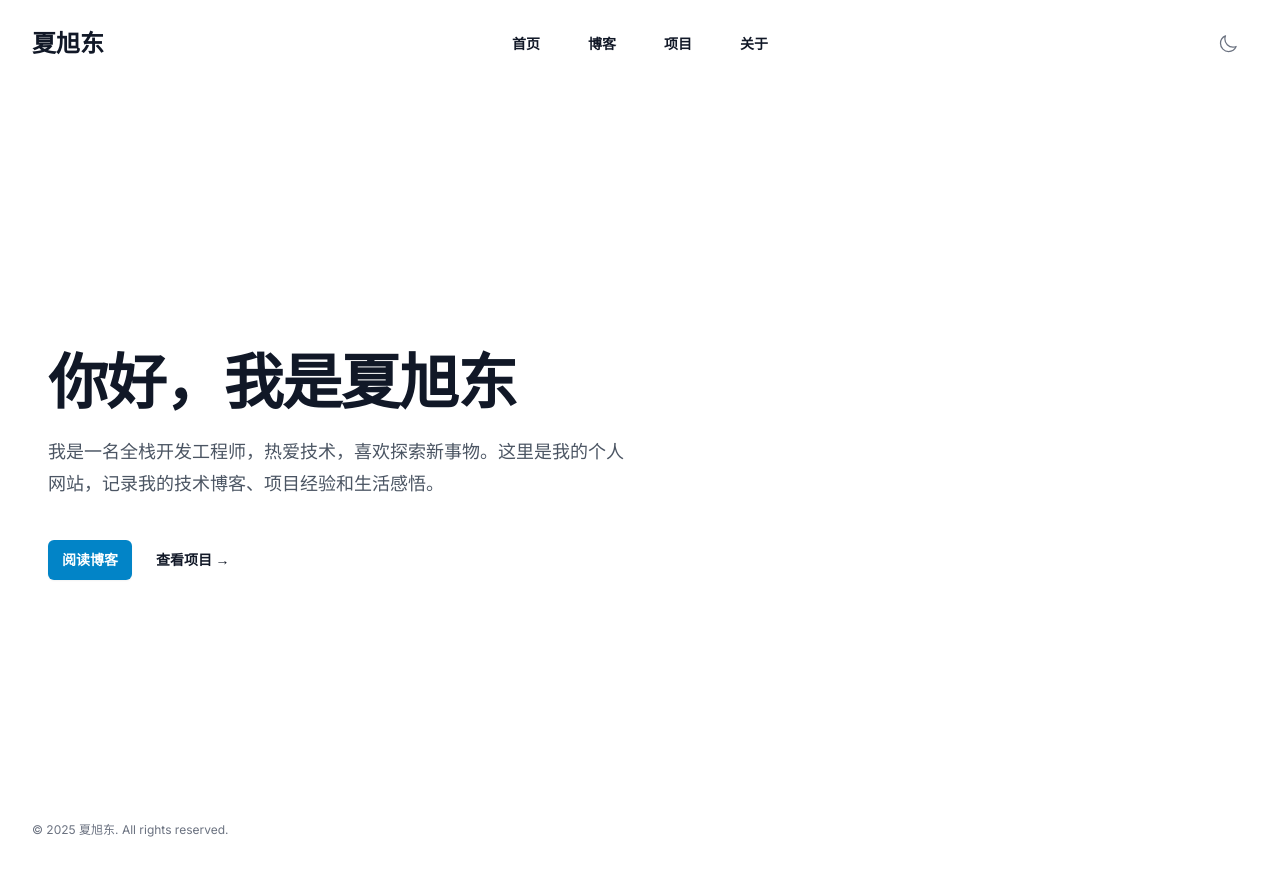
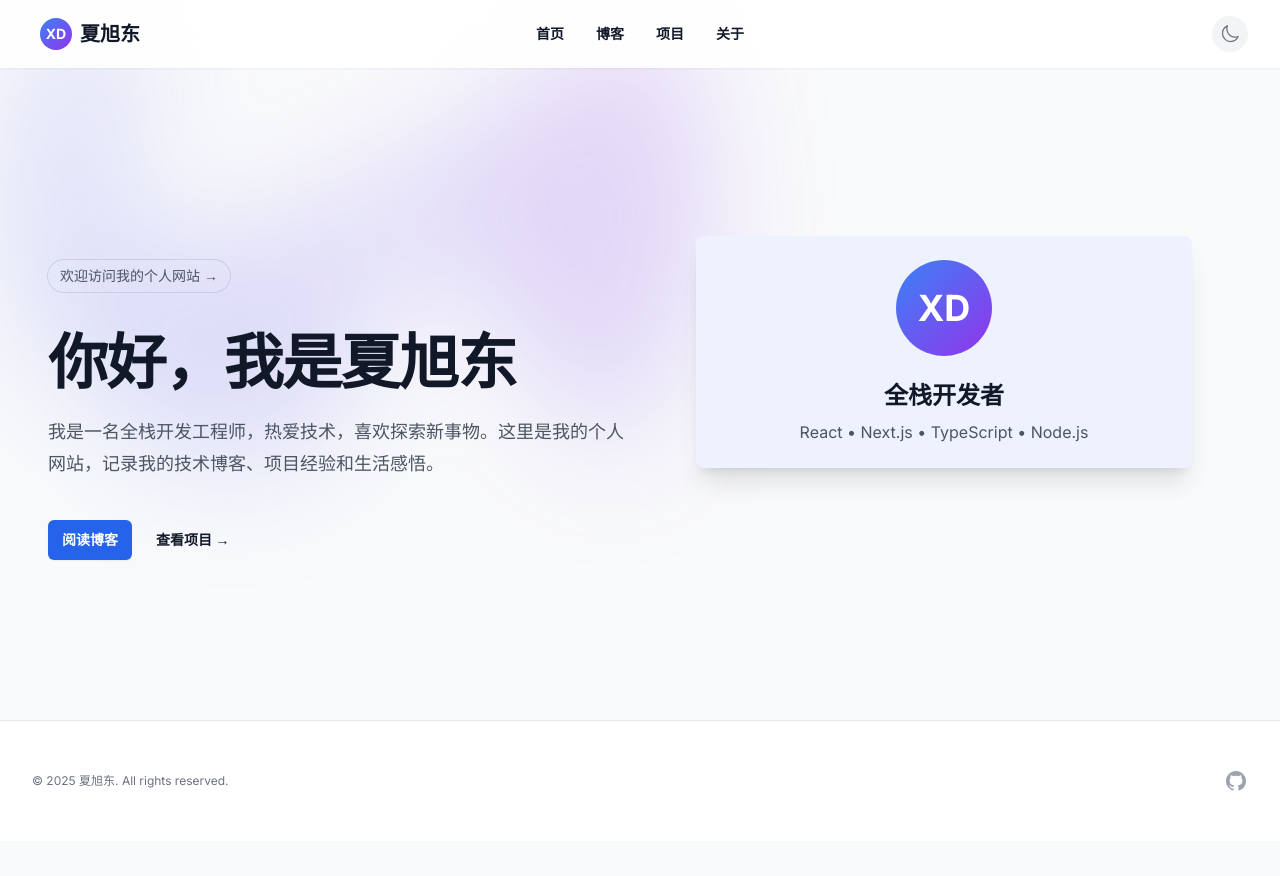
Before and after one commit to xxd-x86/xxd_web, a Next.js app: page / in a window 1280 px wide. Shown: the top 876 px of the page. After the commit the page ends 841 px from the top, so only its background shows below. Built offline with nearby package versions, Linux system fonts and the light colour scheme.

Commit message:
美化界面设计，提升视觉体验

```diff
--- a/src/app/globals.css
+++ b/src/app/globals.css
@@ -3,26 +3,58 @@
 @tailwind utilities;
 
 :root {
-  --background: #ffffff;
-  --foreground: #171717;
+  --primary-color: #3b82f6;
+  --primary-dark: #2563eb;
+  --background-light: #ffffff;
+  --foreground-light: #171717;
+  --background-dark: #111827;
+  --foreground-dark: #f3f4f6;
 }
 
-@theme inline {
-  --color-background: var(--background);
-  --color-foreground: var(--foreground);
-  --font-sans: var(--font-geist-sans);
-  --font-mono: var(--font-geist-mono);
+.dark {
+  --background: var(--background-dark);
+  --foreground: var(--foreground-dark);
 }
 
-@media (prefers-color-scheme: dark) {
-  :root {
-    --background: #0a0a0a;
-    --foreground: #ededed;
-  }
+html {
+  scroll-behavior: smooth;
 }
 
 body {
-  background: var(--background);
-  color: var(--foreground);
-  font-family: Arial, Helvetica, sans-serif;
+  @apply bg-gray-50 dark:bg-gray-900 text-gray-900 dark:text-gray-100;
+  font-family: 'Inter', system-ui, -apple-system, sans-serif;
+  -webkit-font-smoothing: antialiased;
 }
+
+/* 美化卡片元素 */
+.card {
+  @apply bg-white dark:bg-gray-800 rounded-lg shadow-md transition-all duration-200 hover:shadow-lg;
+}
+
+/* 按钮样式 */
+.btn-primary {
+  @apply bg-blue-600 hover:bg-blue-700 text-white font-medium py-2 px-4 rounded-md transition-colors duration-200;
+}
+
+/* 标题样式 */
+h1, h2, h3, h4 {
+  @apply font-bold;
+}
+
+h1 {
+  @apply text-3xl sm:text-4xl md:text-5xl;
+}
+
+h2 {
+  @apply text-2xl sm:text-3xl;
+}
+
+/* 改进链接样式 */
+a {
+  @apply text-blue-600 dark:text-blue-400 hover:underline;
+}
+
+/* 美化导航栏 */
+nav a {
+  @apply no-underline hover:text-blue-600 dark:hover:text-blue-400;
+}
--- a/src/app/page.tsx
+++ b/src/app/page.tsx
@@ -1,10 +1,20 @@
+import Image from 'next/image'
 import Link from 'next/link'
 
 export default function Home() {
   return (
-    <div className="relative isolate overflow-hidden">
-      <div className="mx-auto max-w-7xl px-6 pb-24 pt-10 sm:pb-32 lg:flex lg:px-8 lg:py-40">
+    <div className="relative isolate">
+      {/* 装饰背景 */}
+      <div className="absolute inset-x-0 -top-40 -z-10 transform-gpu overflow-hidden blur-3xl sm:-top-80" aria-hidden="true">
+        <div className="relative left-[calc(50%-11rem)] aspect-[1155/678] w-[36.125rem] -translate-x-1/2 rotate-[30deg] bg-gradient-to-tr from-blue-500 to-purple-600 opacity-20 sm:left-[calc(50%-30rem)] sm:w-[72.1875rem]" style={{ clipPath: 'polygon(74.1% 44.1%, 100% 61.6%, 97.5% 26.9%, 85.5% 0.1%, 80.7% 2%, 72.5% 32.5%, 60.2% 62.4%, 52.4% 68.1%, 47.5% 58.3%, 45.2% 34.5%, 27.5% 76.7%, 0.1% 64.9%, 17.9% 100%, 27.6% 76.8%, 76.1% 97.7%, 74.1% 44.1%)' }}></div>
+      </div>
+      <div className="mx-auto max-w-7xl px-6 py-16 sm:py-24 lg:flex lg:px-8 lg:py-32">
         <div className="mx-auto max-w-2xl flex-shrink-0 lg:mx-0 lg:max-w-xl lg:pt-8">
+          <div className="flex">
+            <div className="relative rounded-full px-3 py-1 text-sm leading-6 text-gray-600 dark:text-gray-300 ring-1 ring-gray-900/10 dark:ring-gray-700 hover:ring-gray-900/20 dark:hover:ring-gray-500">
+              欢迎访问我的个人网站 <span aria-hidden="true">&rarr;</span>
+            </div>
+          </div>
           <h1 className="mt-10 text-4xl font-bold tracking-tight text-gray-900 dark:text-white sm:text-6xl">
             你好，我是夏旭东
           </h1>
@@ -14,7 +24,7 @@ export default function Home() {
           <div className="mt-10 flex items-center gap-x-6">
             <Link
               href="/blog"
-              className="rounded-md bg-primary-600 px-3.5 py-2.5 text-sm font-semibold text-white shadow-sm hover:bg-primary-500 focus-visible:outline focus-visible:outline-2 focus-visible:outline-offset-2 focus-visible:outline-primary-600"
+              className="rounded-md bg-blue-600 px-3.5 py-2.5 text-sm font-semibold text-white shadow-sm hover:bg-blue-500 focus-visible:outline focus-visible:outline-2 focus-visible:outline-offset-2 focus-visible:outline-blue-600 transition-colors"
             >
               阅读博客
             </Link>
@@ -23,6 +33,23 @@ export default function Home() {
             </Link>
           </div>
         </div>
+        <div className="mx-auto mt-16 flex max-w-2xl sm:mt-24 lg:ml-10 lg:mt-0 lg:mr-0 lg:max-w-none lg:flex-none xl:ml-16">
+          <div className="max-w-3xl flex-none sm:max-w-5xl lg:max-w-none">
+            <div className="rounded-xl bg-white/5 p-2 ring-1 ring-inset ring-white/10 dark:ring-gray-700 lg:rounded-2xl">
+              <div className="aspect-w-16 aspect-h-9 w-[31rem] bg-indigo-50 dark:bg-gray-800 rounded-lg shadow-xl overflow-hidden">
+                <div className="h-full w-full p-6 flex flex-col justify-center items-center">
+                  <div className="h-24 w-24 rounded-full bg-gradient-to-br from-blue-500 to-purple-600 flex items-center justify-center text-white text-4xl font-bold mb-6">
+                    XD
+                  </div>
+                  <h2 className="text-2xl font-bold mb-2 text-gray-900 dark:text-white">全栈开发者</h2>
+                  <p className="text-gray-600 dark:text-gray-300 text-center">
+                    React • Next.js • TypeScript • Node.js
+                  </p>
+                </div>
+              </div>
+            </div>
+          </div>
+        </div>
       </div>
     </div>
   )
--- a/src/components/Footer.tsx
+++ b/src/components/Footer.tsx
@@ -1,10 +1,20 @@
 export default function Footer() {
+  const currentYear = new Date().getFullYear();
+
   return (
-    <footer className="bg-white dark:bg-gray-900">
+    <footer className="bg-white dark:bg-gray-900 border-t border-gray-200 dark:border-gray-800">
       <div className="mx-auto max-w-7xl px-6 py-12 md:flex md:items-center md:justify-between lg:px-8">
+        <div className="flex justify-center space-x-6 md:order-2">
+          <a href="https://github.com/xxd-x86" className="text-gray-400 hover:text-gray-500 dark:hover:text-gray-300">
+            <span className="sr-only">GitHub</span>
+            <svg className="h-6 w-6" fill="currentColor" viewBox="0 0 24 24" aria-hidden="true">
+              <path fillRule="evenodd" d="M12 2C6.477 2 2 6.484 2 12.017c0 4.425 2.865 8.18 6.839 9.504.5.092.682-.217.682-.483 0-.237-.008-.868-.013-1.703-2.782.605-3.369-1.343-3.369-1.343-.454-1.158-1.11-1.466-1.11-1.466-.908-.62.069-.608.069-.608 1.003.07 1.531 1.032 1.531 1.032.892 1.53 2.341 1.088 2.91.832.092-.647.35-1.088.636-1.338-2.22-.253-4.555-1.113-4.555-4.951 0-1.093.39-1.988 1.029-2.688-.103-.253-.446-1.272.098-2.65 0 0 .84-.27 2.75 1.026A9.564 9.564 0 0112 6.844c.85.004 1.705.115 2.504.337 1.909-1.296 2.747-1.027 2.747-1.027.546 1.379.202 2.398.1 2.651.64.7 1.028 1.595 1.028 2.688 0 3.848-2.339 4.695-4.566 4.943.359.309.678.92.678 1.855 0 1.338-.012 2.419-.012 2.747 0 .268.18.58.688.482A10.019 10.019 0 0022 12.017C22 6.484 17.522 2 12 2z" clipRule="evenodd" />
+            </svg>
+          </a>
+        </div>
         <div className="mt-8 md:order-1 md:mt-0">
           <p className="text-center text-xs leading-5 text-gray-500 dark:text-gray-400">
-            &copy; {new Date().getFullYear()} 夏旭东. All rights reserved.
+            &copy; {currentYear} 夏旭东. All rights reserved.
           </p>
         </div>
       </div>
--- a/src/components/Header.tsx
+++ b/src/components/Header.tsx
@@ -1,6 +1,6 @@
 'use client'
 
-import { useState } from 'react'
+import { useState, useEffect } from 'react'
 import Link from 'next/link'
 import { useTheme } from 'next-themes'
 import { SunIcon, MoonIcon, Bars3Icon, XMarkIcon } from '@heroicons/react/24/outline'
@@ -15,13 +15,21 @@ const navigation = [
 export default function Header() {
   const [mobileMenuOpen, setMobileMenuOpen] = useState(false)
   const { theme, setTheme } = useTheme()
+  const [mounted, setMounted] = useState(false)
+
+  // 避免水合不匹配
+  useEffect(() => {
+    setMounted(true)
+  }, [])
 
   return (
-    <header className="bg-white dark:bg-gray-900">
-      <nav className="mx-auto flex max-w-7xl items-center justify-between p-6 lg:px-8" aria-label="Global">
+    <header className="sticky top-0 z-50 bg-white/90 dark:bg-gray-900/90 backdrop-blur-md shadow-sm">
+      <nav className="mx-auto flex max-w-7xl items-center justify-between p-4 lg:px-8" aria-label="Global">
         <div className="flex lg:flex-1">
-          <Link href="/" className="-m-1.5 p-1.5">
-            <span className="text-2xl font-bold text-gray-900 dark:text-white">夏旭东</span>
+          <Link href="/" className="-m-1.5 p-1.5 flex items-center space-x-2">
+            <span className="sr-only">夏旭东</span>
+            <div className="h-8 w-8 rounded-full bg-gradient-to-br from-blue-500 to-purple-600 flex items-center justify-center text-white text-sm font-bold">XD</div>
+            <span className="text-xl font-bold text-gray-900 dark:text-white">夏旭东</span>
           </Link>
         </div>
         <div className="flex lg:hidden">
@@ -34,12 +42,12 @@ export default function Header() {
             <Bars3Icon className="h-6 w-6" aria-hidden="true" />
           </button>
         </div>
-        <div className="hidden lg:flex lg:gap-x-12">
+        <div className="hidden lg:flex lg:gap-x-8">
           {navigation.map((item) => (
             <Link
               key={item.name}
               href={item.href}
-              className="text-sm font-semibold leading-6 text-gray-900 hover:text-primary-600 dark:text-white dark:hover:text-primary-400"
+              className="text-sm font-semibold leading-6 text-gray-900 dark:text-white hover:text-blue-600 dark:hover:text-blue-400 transition-colors"
             >
               {item.name}
             </Link>
@@ -48,24 +56,24 @@ export default function Header() {
         <div className="hidden lg:flex lg:flex-1 lg:justify-end">
           <button
             onClick={() => setTheme(theme === 'dark' ? 'light' : 'dark')}
-            className="rounded-lg p-2.5 text-gray-500 hover:bg-gray-100 focus:outline-none focus:ring-4 focus:ring-gray-200 dark:text-gray-400 dark:hover:bg-gray-700 dark:focus:ring-gray-700"
+            className="rounded-full p-2 bg-gray-100 dark:bg-gray-800 text-gray-500 dark:text-gray-400 hover:bg-gray-200 dark:hover:bg-gray-700 focus:outline-none focus:ring-2 focus:ring-gray-300 dark:focus:ring-gray-600 transition-colors"
+            aria-label="切换主题"
           >
-            <span className="sr-only">切换主题</span>
-            {theme === 'dark' ? (
+            {mounted && (theme === 'dark' ? (
               <SunIcon className="h-5 w-5" />
             ) : (
               <MoonIcon className="h-5 w-5" />
-            )}
+            ))}
           </button>
         </div>
       </nav>
       {/* Mobile menu */}
-      <div className={`lg:hidden ${mobileMenuOpen ? '' : 'hidden'}`}>
-        <div className="fixed inset-0 z-50" />
+      <div className={`lg:hidden ${mobileMenuOpen ? 'fixed inset-0 z-50' : 'hidden'}`}>
         <div className="fixed inset-y-0 right-0 z-50 w-full overflow-y-auto bg-white dark:bg-gray-900 px-6 py-6 sm:max-w-sm sm:ring-1 sm:ring-gray-900/10">
           <div className="flex items-center justify-between">
-            <Link href="/" className="-m-1.5 p-1.5">
-              <span className="text-2xl font-bold text-gray-900 dark:text-white">夏旭东</span>
+            <Link href="/" className="-m-1.5 p-1.5 flex items-center space-x-2">
+              <div className="h-8 w-8 rounded-full bg-gradient-to-br from-blue-500 to-purple-600 flex items-center justify-center text-white text-sm font-bold">XD</div>
+              <span className="text-xl font-bold text-gray-900 dark:text-white">夏旭东</span>
             </Link>
             <button
               type="button"
@@ -83,27 +91,27 @@ export default function Header() {
                   <Link
                     key={item.name}
                     href={item.href}
-                    className="-mx-3 block rounded-lg px-3 py-2 text-base font-semibold leading-7 text-gray-900 hover:bg-gray-50 dark:text-white dark:hover:bg-gray-800"
+                    className="block rounded-lg px-3 py-2 text-base font-semibold leading-7 text-gray-900 dark:text-white hover:bg-gray-50 dark:hover:bg-gray-800"
                     onClick={() => setMobileMenuOpen(false)}
                   >
                     {item.name}
                   </Link>
                 ))}
               </div>
-              <div className="py-6">
+              <div className="py-6 flex items-center">
                 <button
                   onClick={() => {
                     setTheme(theme === 'dark' ? 'light' : 'dark')
                     setMobileMenuOpen(false)
                   }}
-                  className="rounded-lg p-2.5 text-gray-500 hover:bg-gray-100 focus:outline-none focus:ring-4 focus:ring-gray-200 dark:text-gray-400 dark:hover:bg-gray-700 dark:focus:ring-gray-700"
+                  className="flex items-center space-x-2 rounded-lg px-3 py-2 text-base font-semibold leading-7 text-gray-900 dark:text-white"
                 >
-                  <span className="sr-only">切换主题</span>
-                  {theme === 'dark' ? (
+                  <span>{theme === 'dark' ? '切换到浅色模式' : '切换到深色模式'}</span>
+                  {mounted && (theme === 'dark' ? (
                     <SunIcon className="h-5 w-5" />
                   ) : (
                     <MoonIcon className="h-5 w-5" />
-                  )}
+                  ))}
                 </button>
               </div>
             </div>
```
